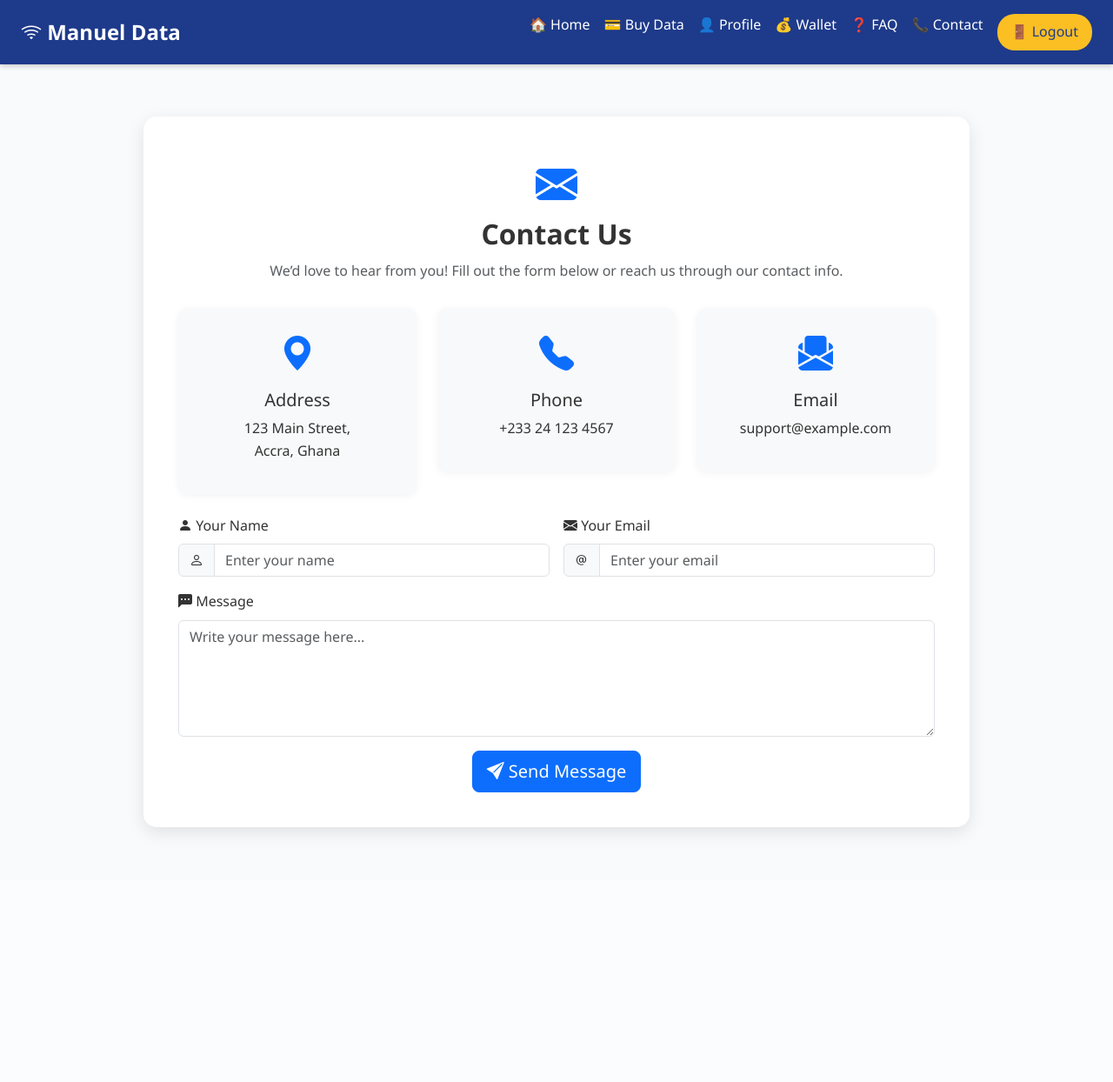
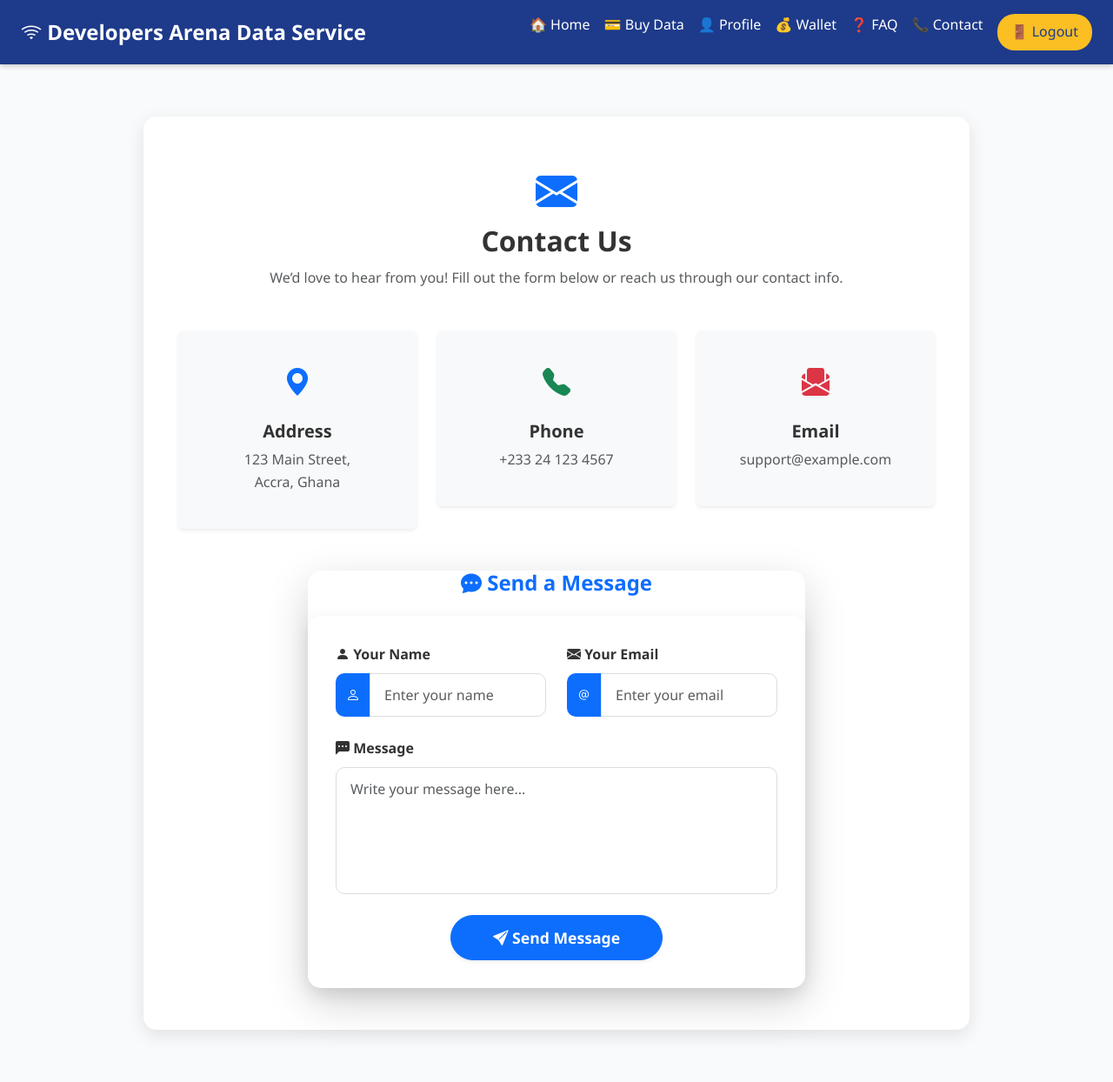
Before and after one commit to Manuel-HQ/data-bundle-app, a Flask app: page /contact in a window 1280 px wide. Shown: the whole page at 87% size. Before the commit the page ends 959 px from the top, so only its background shows below. Run offline with Flask 3, Linux system fonts and the light colour scheme.

Commit message:
final version

```diff
--- a/app.py
+++ b/app.py
@@ -1,3 +1,5 @@
+#!/usr/bin/env python3
+# -*- coding:utf-8 -*-
 """
 app.py
 
--- a/static/contact.css
+++ b/static/contact.css
@@ -143,10 +143,89 @@ body {
   font-size: 0.95rem;
   box-shadow: 0 2px 8px rgba(0,0,0,0.05);
 }
+.card {
+    background: #ffffff;
+    border-radius: 20px;
+  }
 
+  .form-control:focus {
+    border-color: #0d6efd;
+    box-shadow: 0 0 0 0.2rem rgba(13,110,253,.25);
+  }
+
+  textarea {
+    resize: none;
+  }
 /* Responsive */
 @media (max-width: 768px) {
   .nav { display: none; }
   .hamburger { display: block; }
   .contact-container { padding: 20px; }
 }
+form {
+  background: #ffffff;
+  padding: 2rem;
+  border-radius: 15px;
+  box-shadow: 0 6px 20px rgba(0,0,0,0.1);
+}
+
+/* Labels */
+form .form-label {
+  font-weight: 600;
+  color: #333;
+  margin-bottom: 0.5rem;
+  display: block;
+}
+
+/* Input fields */
+form .form-control {
+  border-radius: 10px;
+  border: 1px solid #ddd;
+  padding: 0.75rem 1rem;
+  transition: all 0.3s ease-in-out;
+}
+
+/* Input focus effect */
+form .form-control:focus {
+  border-color: #0d6efd;
+  box-shadow: 0 0 0 0.25rem rgba(13, 110, 253, 0.25);
+}
+
+/* Input groups (with icons) */
+form .input-group-text {
+  border-radius: 10px 0 0 10px;
+  background: #0d6efd;
+  color: #fff;
+  border: none;
+}
+
+/* Textarea */
+form textarea {
+  resize: none;
+  min-height: 150px;
+}
+
+/* Submit button */
+form button[type="submit"] {
+  border-radius: 30px;
+  padding: 0.75rem 2rem;
+  font-size: 1.1rem;
+  font-weight: 600;
+  transition: all 0.3s ease-in-out;
+}
+
+form button[type="submit"]:hover {
+  background-color: #0b5ed7;
+  transform: translateY(-2px);
+  box-shadow: 0 6px 12px rgba(13,110,253,0.3);
+}
+
+/* Responsive tweaks */
+@media (max-width: 768px) {
+  form {
+    padding: 1.5rem;
+  }
+  form button[type="submit"] {
+    width: 100%;
+  }
+}
--- a/templates/FAQ.html
+++ b/templates/FAQ.html
@@ -11,7 +11,7 @@
 <body>
 
   <header class="site-header">
-    <div class="logo"><i class="fas fa-signal"></i> Manuel Data</div>
+    <div class="logo"><i class="fas fa-signal"></i> Developers Arena Data Service</div>
     <nav class="nav">
       <a href="{{ url_for('dashboard') }}">🏠 Home</a>
       <a href="{{ url_for('purchase') }}">💳 Buy Data</a>
--- a/templates/contact.html
+++ b/templates/contact.html
@@ -13,7 +13,7 @@
 <body>
   <!-- Header / Navbar -->
   <header class="site-header">
-    <div class="logo"><i class="bi bi-wifi"></i> Manuel Data</div>
+    <div class="logo"><i class="bi bi-wifi"></i> Developers Arena Data Service</div>
     <nav class="nav">
       <a href="{{ url_for('dashboard') }}">🏠 Home</a>
       <a href="{{ url_for('purchase') }}">💳 Buy Data</a>
@@ -41,10 +41,10 @@
   </div>
 
   <!-- Contact Section -->
-  <div class="container contact-container">
-    <div class="contact-header">
+<div class="container contact-container py-5">
+  <div class="contact-header text-center mb-5">
     <i class="bi bi-envelope-fill text-primary" style="font-size:3rem;"></i>
-      <h2>Contact Us</h2>
+    <h2 class="fw-bold">Contact Us</h2>
     <p class="text-muted">We’d love to hear from you! Fill out the form below or reach us through our contact info.</p>
   </div>
 
@@ -63,59 +63,88 @@
   {% endwith %}
 
   <!-- Info Cards -->
-    <div class="row g-4 mb-4">
+  <div class="row g-4 mb-5">
     <div class="col-md-4">
-        <div class="info-card">
-          <div class="icon-box"><i class="bi bi-geo-alt-fill"></i></div>
-          <h5>Address</h5>
-          <p>123 Main Street,<br> Accra, Ghana</p>
+      <div class="info-card shadow-sm text-center p-4 rounded">
+        <div class="icon-box mb-3 text-primary"><i class="bi bi-geo-alt-fill fs-2"></i></div>
+        <h5 class="fw-bold">Address</h5>
+        <p class="text-muted">123 Main Street,<br> Accra, Ghana</p>
       </div>
     </div>
     <div class="col-md-4">
-        <div class="info-card">
-          <div class="icon-box"><i class="bi bi-telephone-fill"></i></div>
-          <h5>Phone</h5>
-          <p>+233 24 123 4567</p>
+      <div class="info-card shadow-sm text-center p-4 rounded">
+        <div class="icon-box mb-3 text-success"><i class="bi bi-telephone-fill fs-2"></i></div>
+        <h5 class="fw-bold">Phone</h5>
+        <p class="text-muted">+233 24 123 4567</p>
       </div>
     </div>
     <div class="col-md-4">
-        <div class="info-card">
-          <div class="icon-box"><i class="bi bi-envelope-paper-fill"></i></div>
-          <h5>Email</h5>
-          <p>support@example.com</p>
+      <div class="info-card shadow-sm text-center p-4 rounded">
+        <div class="icon-box mb-3 text-danger"><i class="bi bi-envelope-paper-fill fs-2"></i></div>
+        <h5 class="fw-bold">Email</h5>
+        <p class="text-muted">support@example.com</p>
       </div>
     </div>
   </div>
 
   <!-- Contact Form -->
+  <div class="row justify-content-center">
+    <div class="col-lg-8">
+      <div class="card shadow-lg border-0 rounded-4">
+
+          <h4 class="mb-4 text-center fw-bold text-primary">
+            <i class="bi bi-chat-dots-fill"></i> Send a Message
+          </h4>
           <form method="POST" action="{{ url_for('contact') }}">
-      <div class="row g-3">
+            <div class="row g-4">
+              <!-- Name -->
               <div class="col-md-6">
-          <label class="form-label"><i class="bi bi-person-fill"></i> Your Name</label>
+                <label class="form-label fw-semibold">
+                  <i class="bi bi-person-fill"></i> Your Name
+                </label>
                 <div class="input-group">
-            <span class="input-group-text"><i class="bi bi-person"></i></span>
+                  <span class="input-group-text bg-primary text-white">
+                    <i class="bi bi-person"></i>
+                  </span>
                   <input type="text" name="name" class="form-control" placeholder="Enter your name" required>
                 </div>
               </div>
+
+              <!-- Email -->
               <div class="col-md-6">
-          <label class="form-label"><i class="bi bi-envelope-fill"></i> Your Email</label>
+                <label class="form-label fw-semibold">
+                  <i class="bi bi-envelope-fill"></i> Your Email
+                </label>
                 <div class="input-group">
-            <span class="input-group-text"><i class="bi bi-at"></i></span>
+                  <span class="input-group-text bg-primary text-white">
+                    <i class="bi bi-at"></i>
+                  </span>
                   <input type="email" name="email" class="form-control" placeholder="Enter your email" required>
                 </div>
               </div>
+
+              <!-- Message -->
               <div class="col-md-12">
-          <label class="form-label"><i class="bi bi-chat-left-dots-fill"></i> Message</label>
+                <label class="form-label fw-semibold">
+                  <i class="bi bi-chat-left-dots-fill"></i> Message
+                </label>
                 <textarea name="message" class="form-control" rows="5" placeholder="Write your message here..." required></textarea>
               </div>
+
+              <!-- Submit Button -->
               <div class="col-md-12 text-center">
-          <button type="submit" class="btn btn-primary btn-lg">
+                <button type="submit" class="btn btn-primary btn-lg px-5 rounded-pill shadow-sm">
                   <i class="bi bi-send-fill"></i> Send Message
                 </button>
               </div>
             </div>
           </form>
+
       </div>
+    </div>
+  </div>
+</div>
+
 
   <!-- Bootstrap JS -->
   <script src="https://cdn.jsdelivr.net/npm/bootstrap@5.3.2/dist/js/bootstrap.bundle.min.js"></script>
--- a/templates/dashboard.html
+++ b/templates/dashboard.html
@@ -3,7 +3,7 @@
 <head>
   <meta charset="UTF-8">
   <meta name="viewport" content="width=device-width, initial-scale=1.0">
-  <title>Dashboard | Manuel Data</title>
+  <title>Dashboard | Data Bunble</title>
   <link rel="stylesheet" href="{{ url_for('static', filename='dashboard.css') }}">
   <!-- Font Awesome -->
   <link rel="stylesheet" href="https://cdnjs.cloudflare.com/ajax/libs/font-awesome/6.5.0/css/all.min.css">
@@ -11,7 +11,7 @@
 <body>
   <!-- Header / Navbar -->
   <header class="site-header">
-    <div class="logo"><i class="fas fa-wifi"></i> Manuel Data</div>
+    <div class="logo"><i class="fas fa-wifi"></i> Developers Arena Data Service</div>
     <nav class="nav">
       <a href="{{ url_for('dashboard') }}">🏠 Home</a>
       <a href="{{ url_for('purchase') }}">💳 Buy Data</a>
--- a/templates/landing.html
+++ b/templates/landing.html
@@ -4,7 +4,7 @@
 <head>
   <meta charset="UTF-8" />
   <meta name="viewport" content="width=device-width, initial-scale=1.0" />
-  <title>Manuel Data Bunble</title>
+  <title> Data Bunble - Landing Page</title>
   <link rel="stylesheet" href="{{ url_for('static', filename='landing.css') }}">
   <!-- Font Awesome CDN -->
   <link rel="stylesheet" href="https://cdnjs.cloudflare.com/ajax/libs/font-awesome/6.5.0/css/all.min.css">
@@ -28,7 +28,7 @@
 
   <!-- Hero Section -->
   <header class="hero">
-    <h1>Manuel Data Bundles</h1>
+    <h1>Developers Arena Data Bundles Services</h1>
     <p>Top up your wallet, buy data for any Ghanaian network — anytime, anywhere.</p>
     <div class="cta-buttons">
       <a href="{{ url_for('login') }}"><i class="fas fa-sign-in-alt"></i> Login</a>
--- a/templates/login.html
+++ b/templates/login.html
@@ -3,11 +3,11 @@
 <head>
   <meta charset="UTF-8">
   <meta name="viewport" content="width=device-width, initial-scale=1.0">
-  <title>Manuel Data Bunble Login</title>
+  <title> Data Bunble - Login Page</title>
   <link rel="stylesheet" type="text/css" href="{{ url_for('static', filename='login.css') }}">
 </head>
 <body>
-  <h1>Welcome To Manuel Data Service!</h1>
+  <h1>Welcome To Developers Arena Data Service!</h1>
   <div class="container">
 
     <h2>Login</h2>
--- a/templates/profile.html
+++ b/templates/profile.html
@@ -3,7 +3,7 @@
 <head>
   <meta charset="UTF-8">
   <meta name="viewport" content="width=device-width, initial-scale=1.0">
-  <title>User Profile | Manuel Data</title>
+  <title>User Profile | Data Bunble</title>
 
   <!-- CSS -->
   <link rel="stylesheet" href="{{ url_for('static', filename='profile.css') }}">
@@ -13,7 +13,7 @@
 <body>
   <!-- Header -->
   <header class="site-header">
-    <div class="logo">📶 Manuel Data</div>
+    <div class="logo">📶 Developers Arena Data Service</div>
     <nav class="nav">
       <a href="{{ url_for('dashboard') }}">🏠 Home</a>
       <a href="{{ url_for('purchase') }}">💳 Buy Data</a>
--- a/templates/purchase.html
+++ b/templates/purchase.html
@@ -12,7 +12,7 @@
    <body>
      <!-- ✅ Header -->
   <header class="site-header">
-    <div class="logo"><i class="fa-solid fa-wifi"></i> Manuel Data</div>
+    <div class="logo"><i class="fa-solid fa-wifi"></i> Developers Arena Data Service</div>
     <nav class="nav">
       <a href="{{ url_for('dashboard') }}">🏠 Home</a>
       <a href="{{ url_for('purchase') }}">💳 Buy Data</a>
--- a/templates/register.html
+++ b/templates/register.html
@@ -3,11 +3,11 @@
 <head>
   <meta charset="UTF-8">
   <meta name="viewport" content="width=device-width, initial-scale=1.0">
-  <title>Register</title>
+  <title>Data Bunble - Register Page</title>
   <link rel="stylesheet" href="{{ url_for('static', filename='register.css') }}">
 </head>
 <body>
- <h1>Register to Manuel Data Bunble Services</h1>
+ <h1>Register to Developers Arena Data  Services</h1>
 
     <div class="register-container">
         <h2>Create Your Account</h2>
--- a/templates/wallet.html
+++ b/templates/wallet.html
@@ -9,7 +9,7 @@
 </head>
 <body>
   <header class="site-header">
-    <div class="logo">📶 Manuel Data</div>
+    <div class="logo">📶 Developers Arena Data Service</div>
     <nav class="nav">
       <a href="{{ url_for('dashboard') }}">🏠 Home</a>
       <a href="{{ url_for('purchase') }}">💳 Buy Data</a>
```
Also changed, not shown: templates/tt.html (deleted, +0 -177 lines), README.md. Lines whose indentation alone changed are shown as unchanged.
